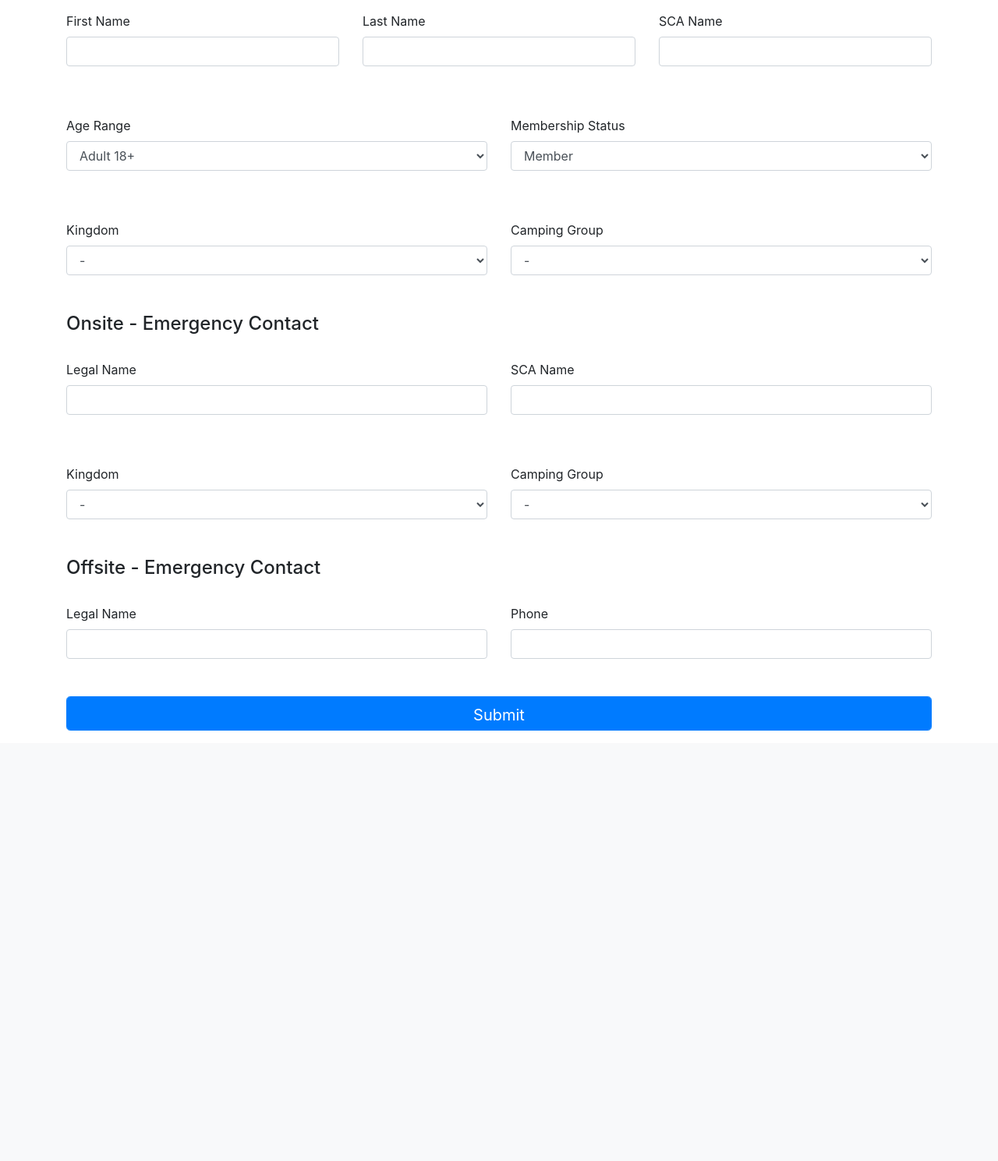
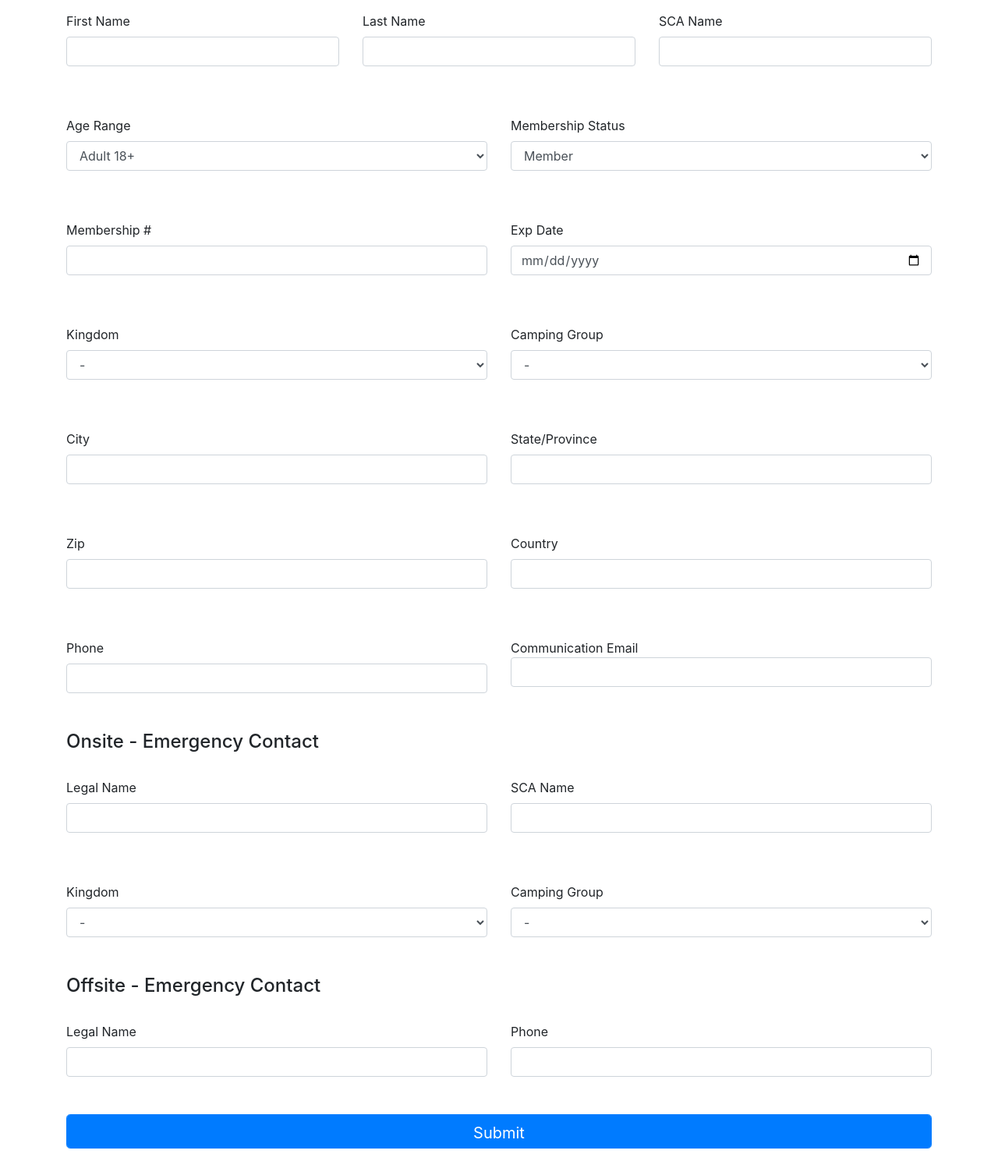
Before and after one commit to gwtroll/gwtroll, a Flask app: template app/templates/create.html in a window 1280 px wide. Shown: the part 193-1682 px from the top of the page at 78% size. Before the commit the page ends 1130 px from the top, so only its background shows below. Run offline with Flask 3, Linux system fonts and the light colour scheme; the template is opened without the code that fills it: values that come from a table or form of the project are taken from there, others are empty; parts of the project's set-up code (start-up, migrations or seed data) failed here and were passed over; some libraries are stand-ins or nearby versions.

Commit message:
Updated Create HTML Updated Reports to Run without requiring dates if not app.

```diff
--- a/app/forms.py
+++ b/app/forms.py
@@ -100,6 +100,15 @@ class CreateRegForm(FlaskForm):
     lodging = SelectField('Camping Group', validators=[DataRequired()], choices=lodgingdata)
     rate_age = SelectField('Age Range', validators=[DataRequired()], choices=agedata)
     rate_mbr = SelectField('Membership Status', validators=[DataRequired()], choices=mbrdata)
+    mbr_num = IntegerField('Membership #', validators=[RequiredIfMembership('rate_mbr')])
+    mbr_num_exp = DateField('Exp Date', validators=[RequiredIfMembership('rate_mbr')])
+    city = StringField('City')
+    state_province = StringField('State/Province')
+    zip = IntegerField('Zip', validators=[Optional()])
+    country = StringField('Country')
+    phone = StringField('Phone')
+    email = StringField('Email')
+    invoice_email = StringField('Invoice Email')
     onsite_contact_name = StringField('Legal Name', validators=[DataRequired()])
     onsite_contact_sca_name = StringField('SCA Name', validators=[])
     onsite_contact_kingdom = SelectField('Kingdom', validators=[DataRequired()], choices=kingdomdata)
--- a/app/routes.py
+++ b/app/routes.py
@@ -702,6 +702,15 @@ def create():
         lodging = form.lodging.data,
         rate_age = form.rate_age.data,
         rate_mbr = form.rate_mbr.data,
+        mbr_num = form.mbr_num.data,
+        mbr_num_exp = form.mbr_num_exp.data,
+        city = form.city.data,
+        state_province = form.state_province.data,
+        zip = form.zip.data,
+        country = form.country.data,
+        phone = form.phone.data,
+        email = form.email.data,
+        invoice_email = form.invoice_email.data,
         onsite_contact_name = form.onsite_contact_name.data,
         onsite_contact_sca_name = form.onsite_contact_sca_name.data,
         onsite_contact_kingdom = form.onsite_contact_kingdom.data,
@@ -990,36 +999,37 @@ def reports():
     #if form.dt_end.data is not None:
     end_date = form.dt_end.data
 
-    if form.validate_on_submit():
-        report_type = form.report_type.data
+    report_type = form.report_type.data
 
-        if report_type == 'full_signatue_export':
-            regs = query_db("SELECT * FROM registrations WHERE signature IS NOT NULL")
-            return render_template('full_export_images.html', regs=regs)
+    if report_type == 'full_signatue_export':
+        regs = query_db("SELECT * FROM registrations WHERE signature IS NOT NULL")
+        return render_template('full_export_images.html', regs=regs)
 
-        if report_type == 'full_export':
+    if report_type == 'full_export':
 
-            file = 'full_export_' + str(datetime.now().isoformat(' ', 'seconds').replace(" ", "_").replace(":","-")) + '.csv'
+        file = 'full_export_' + str(datetime.now().isoformat(' ', 'seconds').replace(" ", "_").replace(":","-")) + '.csv'
 
-            rptquery = "SELECT * FROM registrations"
-            df = pd.read_sql_query(rptquery, engine)
-            base_price_list = []
-            nmr_list = []
-            for index, row in df.iterrows():
-                if row['rate_mbr'] == 'Non-Member' and row['price_calc'] != 0:
-                    base_price_list.append(row['price_calc'] - 10)
-                    nmr_list.append(10)
-                else:
-                    base_price_list.append(row['price_calc'])
-                    nmr_list.append(0)
-            df['nmr'] = nmr_list
-            df['base_price'] = base_price_list
-            path1 = './reports/' + file
-            path2 = '../reports/' + file
+        rptquery = "SELECT * FROM registrations"
+        df = pd.read_sql_query(rptquery, engine)
+        base_price_list = []
+        nmr_list = []
+        for index, row in df.iterrows():
+            if row['rate_mbr'] == 'Non-Member' and row['price_calc'] != 0:
+                base_price_list.append(row['price_calc'] - 10)
+                nmr_list.append(10)
+            else:
+                base_price_list.append(row['price_calc'])
+                nmr_list.append(0)
+        df['nmr'] = nmr_list
+        df['base_price'] = base_price_list
+        path1 = './reports/' + file
+        path2 = '../reports/' + file
 
-            df.to_csv(path1)
+        df.to_csv(path1)
+        return send_file(path2)
 
-        if report_type == 'full_checkin_report':
+    if report_type == 'full_checkin_report':
+        if form.validate_on_submit():
 
             file = 'full_checkin_report_' + str(datetime.now().isoformat(' ', 'seconds').replace(" ", "_").replace(":","-")) + '.xlsx'
 
@@ -1034,9 +1044,10 @@ def reports():
             df.to_excel(writer, sheet_name='Report' ,index = False)
             worksheet = writer.sheets['Report']
             writer.close()
+            return send_file(path2)
 
-        if report_type == 'at_door_count':
-
+    if report_type == 'at_door_count':
+        if form.validate_on_submit():
             file = 'at_door_count_' + str(datetime.now().isoformat(' ', 'seconds').replace(" ", "_").replace(":","-")) + '.xlsx'
 
             rptquery = "SELECT count(*), sum(price_calc) FROM registrations WHERE checkin::date BETWEEN {} and {} and prereg_status is Null"
@@ -1061,98 +1072,103 @@ def reports():
             worksheet.write('C1', "Income Total")
 
             writer.close()
+            return send_file(path2)
 
-        if report_type == 'kingdom_count':
+    if report_type == 'kingdom_count':
 
-            file = 'kingdom_count_' + str(datetime.now().isoformat(' ', 'seconds').replace(" ", "_").replace(":","-")) + '.xlsx'
+        file = 'kingdom_count_' + str(datetime.now().isoformat(' ', 'seconds').replace(" ", "_").replace(":","-")) + '.xlsx'
 
-            df = pd.read_sql("SELECT kingdom, checkin::date, COUNT(regid) FROM registrations WHERE checkin IS NOT NULL GROUP BY kingdom, checkin", engine)
-            df_pivot = df.pivot_table(index='kingdom', columns='checkin', values='count', dropna=False)
+        df = pd.read_sql("SELECT kingdom, checkin::date, COUNT(regid) FROM registrations WHERE checkin IS NOT NULL GROUP BY kingdom, checkin", engine)
+        df_pivot = df.pivot_table(index='kingdom', columns='checkin', values='count', dropna=False)
 
-            path1 = './reports/' + file
-            path2 = '../reports/' + file
+        path1 = './reports/' + file
+        path2 = '../reports/' + file
 
-            writer = pd.ExcelWriter(path1, engine='xlsxwriter')
+        writer = pd.ExcelWriter(path1, engine='xlsxwriter')
 
-            # df_pivot.to_excel(writer, sheet_name='Report' ,index = True)
+        # df_pivot.to_excel(writer, sheet_name='Report' ,index = True)
 
-            out = df_pivot.assign(Total=df_pivot.sum(axis=1))
-            out = pd.concat([out, out.sum().to_frame('Total').T])
-            out.to_excel(writer, sheet_name='Report', index = True)
-            workbook = writer.book
-            worksheet = writer.sheets["Report"]
+        out = df_pivot.assign(Total=df_pivot.sum(axis=1))
+        out = pd.concat([out, out.sum().to_frame('Total').T])
+        out.to_excel(writer, sheet_name='Report', index = True)
+        workbook = writer.book
+        worksheet = writer.sheets["Report"]
 
-            writer.close()
+        writer.close()
+        return send_file(path2)
 
-        if report_type == 'earlyon':
+    if report_type == 'earlyon':
 
-            file = 'earlyon_list_' + str(datetime.now().isoformat(' ', 'seconds').replace(" ", "_").replace(":","-")) + '.xlsx'
+        file = 'earlyon_list_' + str(datetime.now().isoformat(' ', 'seconds').replace(" ", "_").replace(":","-")) + '.xlsx'
 
-            df = pd.read_sql("SELECT regid, invoice_paid, fname, lname, scaname, email, kingdom, lodging FROM registrations WHERE early_on = true", engine)
+        df = pd.read_sql("SELECT regid, invoice_paid, fname, lname, scaname, email, kingdom, lodging FROM registrations WHERE early_on = true", engine)
 
-            path1 = './reports/' + file
-            path2 = '../reports/' + file
+        path1 = './reports/' + file
+        path2 = '../reports/' + file
 
-            writer = pd.ExcelWriter(path1, engine='xlsxwriter')
+        writer = pd.ExcelWriter(path1, engine='xlsxwriter')
 
-            df.to_excel(writer, sheet_name='Report' ,index = False)
+        df.to_excel(writer, sheet_name='Report' ,index = False)
 
-            writer.close()
+        writer.close()
+        return send_file(path2)
 
-        if report_type == 'ghost_report':
+    if report_type == 'ghost_report':
 
-            file = 'ghost_report_' + str(datetime.now().isoformat(' ', 'seconds').replace(" ", "_").replace(":","-")) + '.xlsx'
+        file = 'ghost_report_' + str(datetime.now().isoformat(' ', 'seconds').replace(" ", "_").replace(":","-")) + '.xlsx'
 
-            rptquery = "SELECT order_id, regid, fname, lname, scaname, rate_age, lodging, prereg_status, checkin FROM registrations WHERE prereg_status = {} AND checkin IS NULL ORDER BY lodging"
-            rptquery = rptquery.format('%(prereg_status)s')
-            params = {'prereg_status':"SUCCEEDED"}
-            df = pd.read_sql_query(rptquery, engine, params=params)
-            path1 = './reports/' + file
-            path2 = '../reports/' + file
+        rptquery = "SELECT order_id, regid, fname, lname, scaname, rate_age, lodging, prereg_status, checkin FROM registrations WHERE prereg_status = {} AND checkin IS NULL ORDER BY lodging"
+        rptquery = rptquery.format('%(prereg_status)s')
+        params = {'prereg_status':"SUCCEEDED"}
+        df = pd.read_sql_query(rptquery, engine, params=params)
+        path1 = './reports/' + file
+        path2 = '../reports/' + file
 
-            writer = pd.ExcelWriter(path1, engine='xlsxwriter')
+        writer = pd.ExcelWriter(path1, engine='xlsxwriter')
 
-            df.to_excel(writer, sheet_name='Report' ,index = False)
-            writer.close()
+        df.to_excel(writer, sheet_name='Report' ,index = False)
+        writer.close()
+        return send_file(path2)
 
-        if report_type == 'royal_registrations':
+    if report_type == 'royal_registrations':
 
-            file = 'royal_registrations_' + str(datetime.now().isoformat(' ', 'seconds').replace(" ", "_").replace(":","-")) + '.xlsx'
+        file = 'royal_registrations_' + str(datetime.now().isoformat(' ', 'seconds').replace(" ", "_").replace(":","-")) + '.xlsx'
 
-            df = pd.read_sql("SELECT * FROM registrations WHERE rate_age = 'Royals'", engine)
+        df = pd.read_sql("SELECT * FROM registrations WHERE rate_age = 'Royals'", engine)
 
-            path1 = './reports/' + file
-            path2 = '../reports/' + file
+        path1 = './reports/' + file
+        path2 = '../reports/' + file
 
-            writer = pd.ExcelWriter(path1, engine='xlsxwriter')
+        writer = pd.ExcelWriter(path1, engine='xlsxwriter')
 
-            df.to_excel(writer, sheet_name='Report' ,index = False)
+        df.to_excel(writer, sheet_name='Report' ,index = False)
 
-            writer.close()
+        writer.close()
+        return send_file(path2)
 
-        if report_type == 'paypal_paid_export':
+    if report_type == 'paypal_paid_export':
 
-            file = 'paypal_paid_export_' + str(datetime.now().isoformat(' ', 'seconds').replace(" ", "_").replace(":","-")) + '.csv'
+        file = 'paypal_paid_export_' + str(datetime.now().isoformat(' ', 'seconds').replace(" ", "_").replace(":","-")) + '.csv'
 
-            rptquery = "SELECT invoice_number, invoice_email, invoice_status, invoice_payment_date, rate_mbr, rate_age, price_paid, paypal_donation_amount FROM registrations WHERE invoice_status = 'PAID'"
-            df = pd.read_sql_query(rptquery, engine)
-            base_price_list = []
-            nmr_list = []
-            for index, row in df.iterrows():
-                if row['rate_mbr'] == 'Non-Member' and row['price_paid'] != 0:
-                    base_price_list.append(row['price_paid'] - 10 - row['paypal_donation_amount'])
-                    nmr_list.append(10)
-                else:
-                    base_price_list.append(row['price_paid'] - row['paypal_donation_amount'])
-                    nmr_list.append(0)
-            df['nmr'] = nmr_list
-            df['base_price'] = base_price_list
-            path1 = './reports/' + file
-            path2 = '../reports/' + file
+        rptquery = "SELECT invoice_number, invoice_email, invoice_status, invoice_payment_date, rate_mbr, rate_age, price_paid, paypal_donation_amount FROM registrations WHERE invoice_status = 'PAID'"
+        df = pd.read_sql_query(rptquery, engine)
+        base_price_list = []
+        nmr_list = []
+        for index, row in df.iterrows():
+            if row['rate_mbr'] == 'Non-Member' and row['price_paid'] != 0:
+                base_price_list.append(row['price_paid'] - 10 - row['paypal_donation_amount'])
+                nmr_list.append(10)
+            else:
+                base_price_list.append(row['price_paid'] - row['paypal_donation_amount'])
+                nmr_list.append(0)
+        df['nmr'] = nmr_list
+        df['base_price'] = base_price_list
+        path1 = './reports/' + file
+        path2 = '../reports/' + file
 
-            df.to_csv(path1)
+        df.to_csv(path1)
+        return send_file(path2)
 
-        return send_file(path2)
     return render_template('reports.html', form=form)
 
 
--- a/app/templates/create.html
+++ b/app/templates/create.html
@@ -43,6 +43,22 @@
     <div class="row form-group">
         <div class="col">
             <p>
+                {{ form.mbr_num.label }}<br>
+                {{ form.mbr_num(class_='form-control m-0') }}
+                {% if form.mbr_num.errors %}{% for error in form.mbr_num.errors %}<span class="error">{{ error }}</span>{% endfor %}{% endif %}
+            </p>
+        </div>
+        <div class="col">
+            <p>
+                {{ form.mbr_num_exp.label }}<br>
+                {{ form.mbr_num_exp(class_='form-control m-0') }}
+                {% if form.mbr_num_exp.errors %}{% for error in form.mbr_num_exp.errors %}<span class="error">{{ error }}</span>{% endfor %}{% endif %}
+            </p>
+        </div>
+    </div>
+    <div class="row form-group">
+        <div class="col">
+            <p>
                 {{ form.kingdom.label }}<br>
                 {{ form.kingdom(class_='form-control m-0') }}
             </p>
@@ -52,6 +68,54 @@
                 {{ form.lodging.label }}<br>
                 {{ form.lodging(class_='form-control m-0') }}
             </p>
+        </div>
+    </div>
+    <div class="row form-group">
+        <div class="col">
+            <p>
+                {{ form.city.label }}<br>
+                {{ form.city(class_='form-control m-0') }}
+            </p>
+            {% if form.city.errors %}{% for error in form.city.errors %}<span class="error">{{ error }}</span>{% endfor %}{% endif %}
+        </div>
+        <div class="col">
+            <p>
+                {{ form.state_province.label }}<br>
+                {{ form.state_province(class_='form-control m-0') }}
+            </p>
+            {% if form.state_province.errors %}{% for error in form.state_province.errors %}<span class="error">{{ error }}</span>{% endfor %}{% endif %}
+        </div>
+    </div>
+    <div class="row form-group">
+        <div class="col">
+            <p>
+                {{ form.zip.label }}<br>
+                {{ form.zip(class_='form-control m-0') }}
+            </p>
+            {% if form.zip.errors %}{% for error in form.zip.errors %}<span class="error">{{ error }}</span>{% endfor %}{% endif %}
+        </div>
+        <div class="col">
+            <p>
+                {{ form.country.label }}<br>
+                {{ form.country(class_='form-control m-0') }}
+            </p>
+            {% if form.country.errors %}{% for error in form.country.errors %}<span class="error">{{ error }}</span>{% endfor %}{% endif %}
+        </div>
+    </div>
+    <div class="row form-group">
+        <div class="col">
+            <p>
+                {{ form.phone.label }}<br>
+                {{ form.phone(class_='form-control m-0') }}
+            </p>
+            {% if form.phone.errors %}{% for error in form.phone.errors %}<span class="error">{{ error }}</span>{% endfor %}{% endif %}
+        </div>
+        <div class="col">
+            <p>
+                Communication Email<br>
+                {{ form.email(class_='form-control m-0') }}
+            </p>
+            {% if form.email.errors %}{% for error in form.email.errors %}<span class="error">{{ error }}</span>{% endfor %}{% endif %}
         </div>
     </div>
     <h4>Onsite - Emergency Contact</h4>
```
